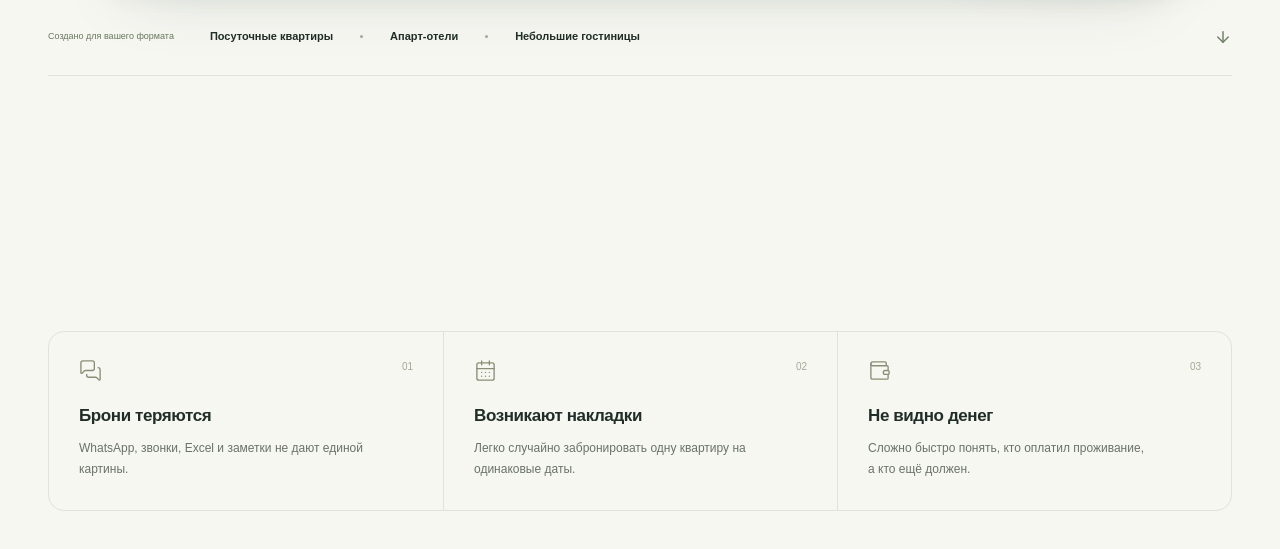
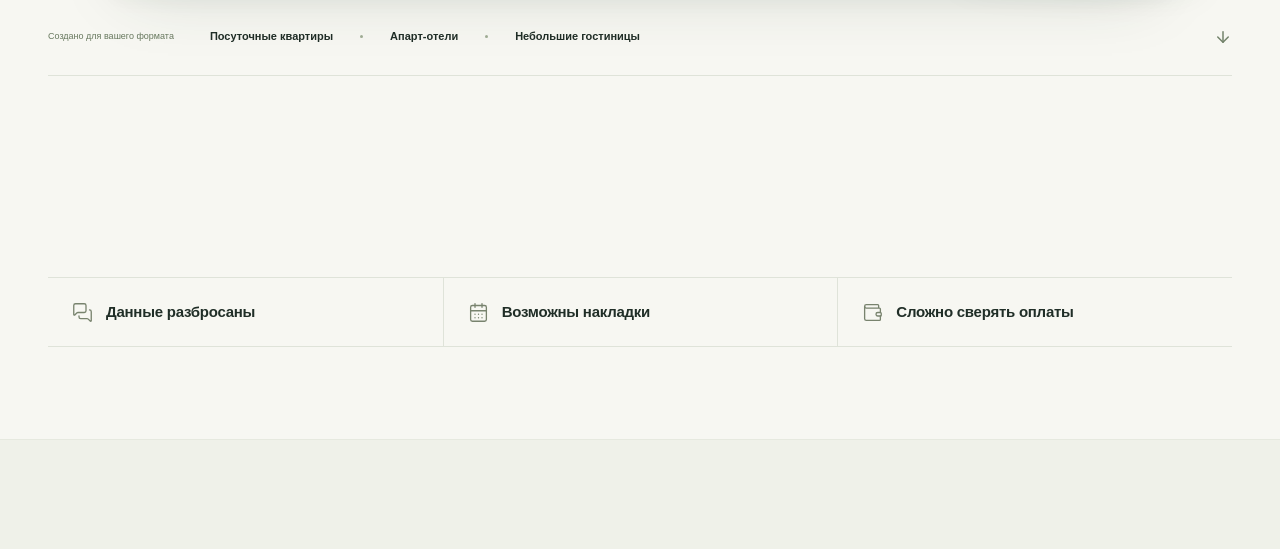
Before and after one commit to ShanyraqAI/shanyraq, a Next.js app: page / in a window 1280 px wide. Shown: the part 1209-1758 px from the top of the page. Built offline with nearby package versions, Linux system fonts and the light colour scheme; a web font is replaced by a local one.

Commit message:
Simplify landing content and add accessible smooth scrolling

```diff
--- a/src/components/landing/landing-sections.tsx
+++ b/src/components/landing/landing-sections.tsx
@@ -1,5 +1,5 @@
 import Link from "next/link";
-import { ArrowRight, ArrowUpRight, BedDouble, CalendarCheck2, CalendarDays, Check, CheckCheck, CircleCheck, ClipboardList, Clock3, FileSpreadsheet, FolderCheck, KeyRound, LockKeyhole, LogIn, MessageCircle, MessagesSquare, Plus, ShieldCheck, Sparkles, Upload, Users, Wallet } from "lucide-react";
+import { ArrowRight, ArrowUpRight, BedDouble, CalendarCheck2, CalendarDays, Check, CircleCheck, ClipboardList, FileSpreadsheet, FolderCheck, KeyRound, LockKeyhole, LogIn, MessageCircle, MessagesSquare, Plus, ShieldCheck, Sparkles, Upload, Users, Wallet } from "lucide-react";
 import { Button } from "@/components/ui/button";
 import { CalendarPreview } from "./calendar-preview";
 import s from "./landing.module.css";
@@ -10,20 +10,11 @@ export function SectionHeading({ eyebrow, title, description, centered = false }
 
 export function ProblemsSection() {
   const problems = [
-    { icon: MessagesSquare, title: "Брони теряются", text: "WhatsApp, звонки, Excel и заметки не дают единой картины." },
-    { icon: CalendarDays, title: "Возникают накладки", text: "Легко случайно забронировать одну квартиру на одинаковые даты." },
-    { icon: Wallet, title: "Не видно денег", text: "Сложно быстро понять, кто оплатил проживание, а кто ещё должен." },
+    { icon: MessagesSquare, title: "Данные разбросаны" },
+    { icon: CalendarDays, title: "Возможны накладки" },
+    { icon: Wallet, title: "Сложно сверять оплаты" },
   ];
-  return <section className={`${s.section} ${s.container}`} aria-labelledby="problems-heading"><div className={s.problemHeading}><span className={s.sectionEyebrow}>Знакомая ситуация?</span><h2 id="problems-heading">Когда бронирования живут<br />в таблицах, ошибки неизбежны</h2><p>Бизнес растёт. Количество чатов — тоже.<br />Пора собрать всё в одном месте.</p></div><div className={s.problemGrid}>{problems.map(({ icon: Icon, title, text }, i) => <article className={s.problemCard} key={title}><div><Icon size={23} strokeWidth={1.4} /><span>0{i + 1}</span></div><h3>{title}</h3><p>{text}</p></article>)}</div></section>;
-}
-
-function FeatureVisual({ kind }: { kind: number }) {
-  if (kind === 0) return <div className={s.miniWeek} aria-hidden="true"><div><span>ПН</span><span>ВТ</span><span>СР</span><span>ЧТ</span><span>ПТ</span></div><p>Айгерим С. <Check size={10} /></p><p>Данияр А. <Check size={10} /></p><span className={s.miniCursor}><Plus size={11} /> Новая бронь</span></div>;
-  if (kind === 1) return <div className={s.miniUnits} aria-hidden="true">{["Студия на Абая", "Апартаменты 204"].map((name, i) => <div key={name}><span><BedDouble size={19} /></span><p>{name}<small>{i ? "2 гостя · 30 000 ₸" : "2 гостя · 22 000 ₸"}</small></p><i>{i ? "Занято" : "Свободно"}</i></div>)}</div>;
-  if (kind === 2) return <div className={s.miniGuest} aria-hidden="true"><span>АС</span><div><strong>Айгерим Садыкова</strong><small>Постоянный гость</small></div><p><CheckCheck size={12} /> 4 проживания <span>Предпочитает тихий номер</span></p></div>;
-  if (kind === 3) return <div className={s.miniPayment} aria-hidden="true"><span>Сумма бронирования <strong>90 000 ₸</strong></span><div><i /></div><p>Оплачено: 60 000 ₸ <span>Остаток: 30 000 ₸</span></p></div>;
-  if (kind === 4) return <div className={s.miniArrivals} aria-hidden="true"><div><span>14:00</span><LogIn size={16} /><p>Заезд · Данияр А.<small>Апартаменты 204</small></p><Check size={15} /></div><div><span>15:00</span><LogIn size={16} /><p>Заезд · Асель Т.<small>Студия на Абая</small></p><Clock3 size={14} /></div></div>;
-  return <div className={s.miniImport} aria-hidden="true"><FileSpreadsheet size={25} strokeWidth={1.3} /><div><strong>Бронирования.xlsx</strong><small>Данные проверены</small></div><span><Check size={15} /></span></div>;
+  return <section className={`${s.section} ${s.container}`} aria-labelledby="problems-heading"><div className={s.problemHeading}><span className={s.sectionEyebrow}>Проблема большинства объектов</span><h2 id="problems-heading">Ручной учёт усложняет управление</h2><p>С этим сталкиваются многие владельцы до перехода на единую систему.</p></div><div className={s.problemGrid}>{problems.map(({ icon: Icon, title }) => <article className={s.problemCard} key={title}><Icon size={21} strokeWidth={1.5} /><h3>{title}</h3></article>)}</div></section>;
 }
 
 export function FeaturesSection() {
@@ -35,7 +26,7 @@ export function FeaturesSection() {
     { icon: LogIn, title: "Заезды и выезды", text: "Важные задачи на сегодня всегда перед глазами." },
     { icon: FileSpreadsheet, title: "Импорт из Excel", text: "Перенесите существующие брони без ручной переписи." },
   ];
-  return <section id="features" className={`${s.section} ${s.featuresSection}`}><div className={s.container}><SectionHeading centered eyebrow="Один сервис вместо десятка инструментов" title="Всё необходимое для ежедневной работы объекта" description="От первой брони до выезда гостя — понятно вам и вашей команде." /><div className={s.featuresGrid}>{features.map(({ icon: Icon, title, text }, index) => <article className={s.featureCard} key={title}><div className={s.featureVisual}><FeatureVisual kind={index} /></div><div className={s.featureCopy}><Icon size={19} strokeWidth={1.6} /><h3>{title}</h3><p>{text}</p></div></article>)}</div></div></section>;
+  return <section id="features" className={`${s.section} ${s.featuresSection}`}><div className={s.container}><SectionHeading centered eyebrow="Один сервис вместо десятка инструментов" title="Всё необходимое для ежедневной работы объекта" description="От первой брони до выезда гостя — понятно вам и вашей команде." /><div className={s.featuresGrid}>{features.map(({ icon: Icon, title, text }) => <article className={s.featureCard} key={title}><div className={s.featureCopy}><Icon size={19} strokeWidth={1.6} /><h3>{title}</h3><p>{text}</p></div></article>)}</div></div></section>;
 }
 
 export function CalendarSection() {
```
Also changed, not shown: src/components/landing/landing.module.css.
